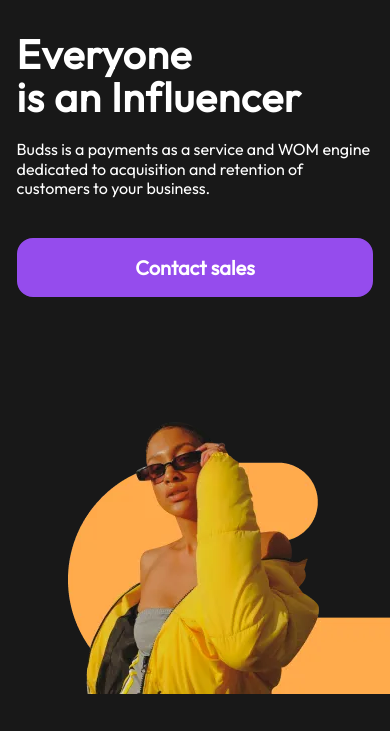
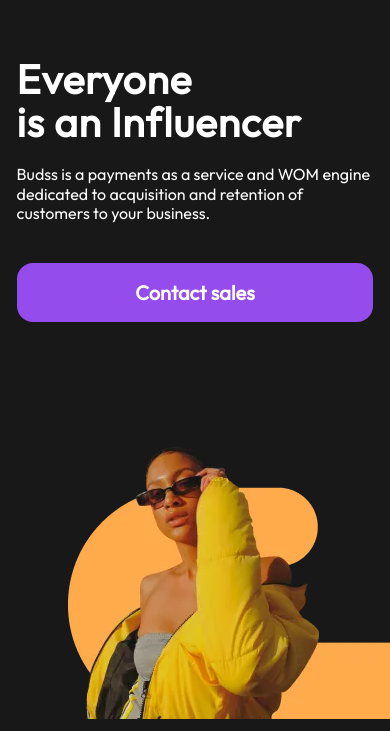
Before and after one commit to kostik-omsk/purrweb, a plain HTML site: page index.html in a window 390 px wide. Shown: the part 99-830 px from the top of the page. Drawn offline with Linux system fonts and the light colour scheme.

Commit message:
fix: margin

```diff
--- a/assets/style/partial/hero.css
+++ b/assets/style/partial/hero.css
@@ -10,6 +10,7 @@
 }
 
 .hero__title {
+  margin-top: 65px;
   margin-bottom: 20px;
   letter-spacing: 1.9px;
 }
@@ -67,6 +68,7 @@
 
   .hero__title {
     letter-spacing: 0.8px;
+    margin-top: 25px;
     margin-bottom: 21px;
   }
 
```
